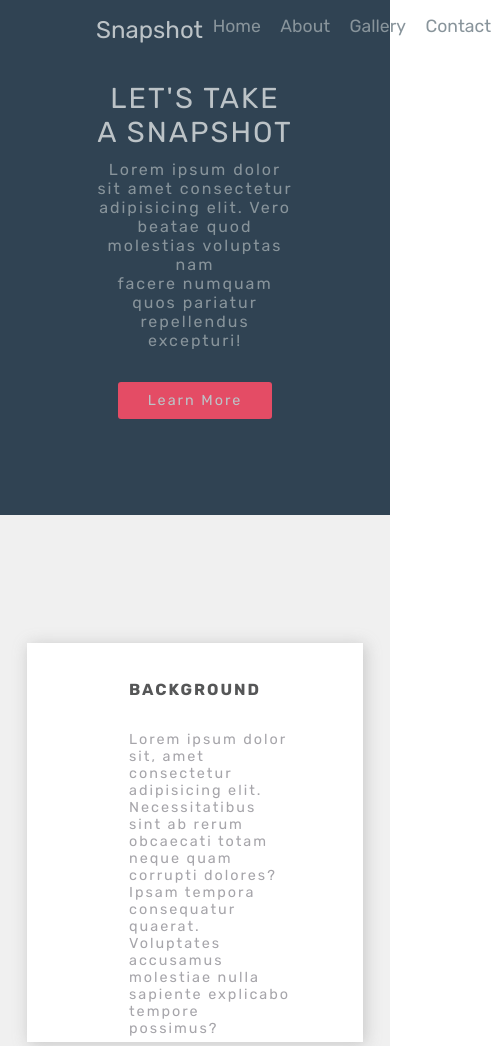
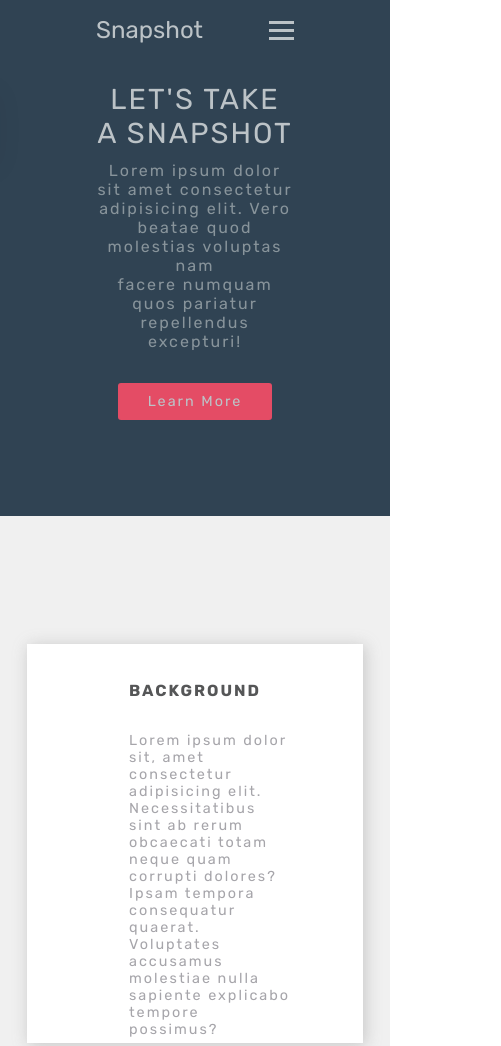
Before and after one commit to Lukong123/responsive_design, a plain HTML site: page index.html in a window 390 px wide. Shown: the top 1046 px of the page, 501 px wide, since content can reach past the window. Drawn offline with Linux system fonts and the light colour scheme.

Commit message:
Update styles.css

```diff
--- a/styles.css
+++ b/styles.css
@@ -402,6 +402,19 @@ div.circle{
     width: 95px;
     height: 95px;
 }
+
+.hamburger {
+    display: none;
+}
+
+.bar {
+    display: block;
+    width: 25px;
+    height: 3px;
+    margin: 5px auto;
+    -webkit-transition: all 0.3s ease-in-out;
+    transition: all 0.3s ease-in-out;
+    background-color: #bcc3c7;
 }
 @media only screen and (max-width:992px){
     div.hero-section{
@@ -421,4 +434,34 @@ div.circle{
         width: 200px;
         height: 220px;
     }
+    .nav-links{
+        position: fixed;
+        left: -100%;
+        top: 5rem;
+        flex-direction: column;
+        background-color: #fff;
+        width: 100%;
+        border-radius: 10px;
+        text-align: center;
+        transition: 0.3s;
+        box-shadow:
+            0 10px 27px rgba(0, 0, 0, 0.05);
+
+    }
+    .hamburger {
+        display: block;
+        cursor: pointer;
+    }
+
+    .hamburger.active .bar:nth-child(2) {
+        opacity: 0;
+    }
+
+    .hamburger.active .bar:nth-child(1) {
+        transform: translateY(8px) rotate(45deg);
+    }
+
+    .hamburger.active .bar:nth-child(3) {
+        transform: translateY(-8px) rotate(-45deg);
+    }
 }
```
